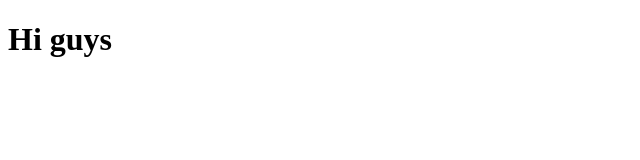
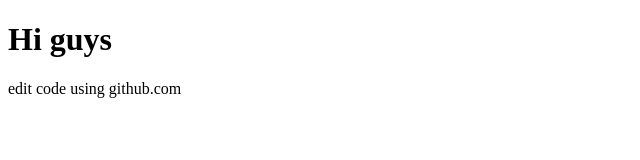
Before and after one commit to HashenUdara/mycodebase, a plain HTML site: page index.html in a window 1280 px wide. Shown: the whole page, without its empty margins (0-640 px from the left). Drawn offline with Linux system fonts and the light colour scheme.

Commit message:
Update index.html

```diff
--- a/index.html
+++ b/index.html
@@ -7,5 +7,6 @@
   </head>
   <body>
     <h1>Hi guys</h1>
+    edit code using github.com
   </body>
 </html>
```
